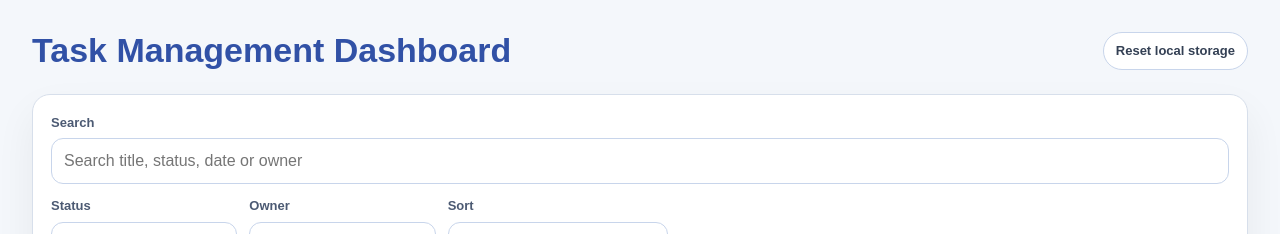
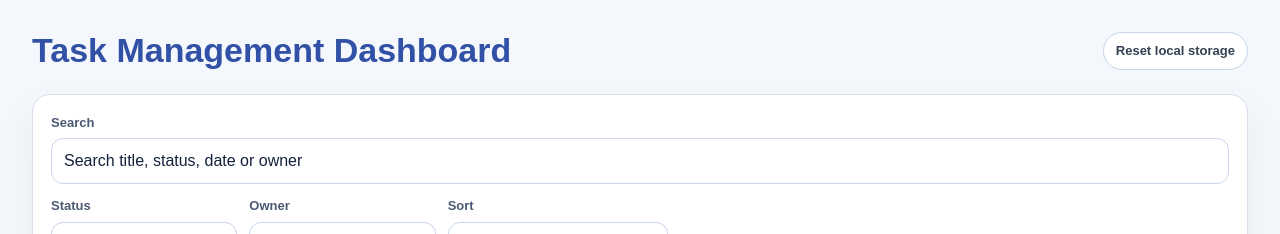
Before and after one commit to adriannistordeveloper/management-dashboard, a React (Vite) app: page / in a window 1280 px wide. Shown: the top 234 px of the page. Built offline with nearby package versions, Linux system fonts and the light colour scheme.

Commit message:
fix: placeholder color mismatch

```diff
--- a/src/index.css
+++ b/src/index.css
@@ -20,3 +20,9 @@ body {
   min-height: 100vh;
   background: #ffffff;
 }
+
+input::placeholder,
+textarea::placeholder {
+  color: #14213d;
+  opacity: 1;
+}
```
